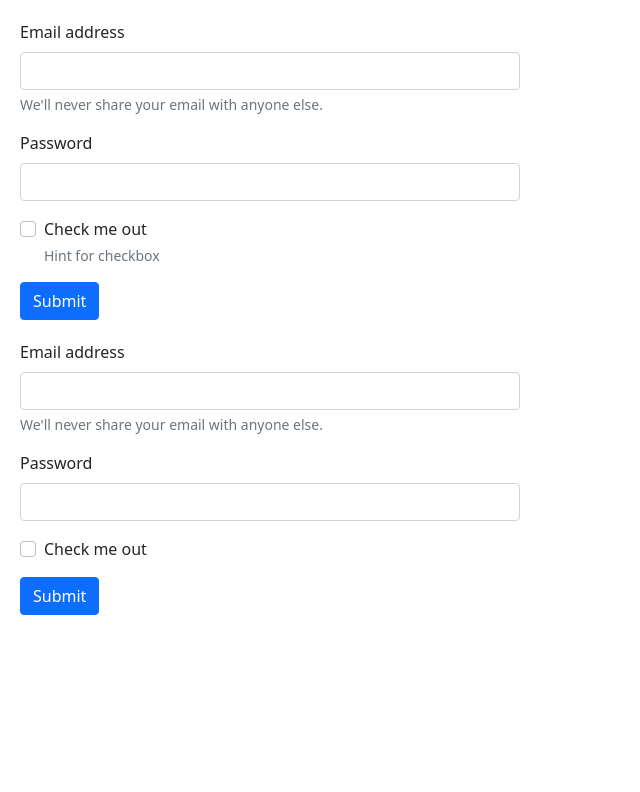
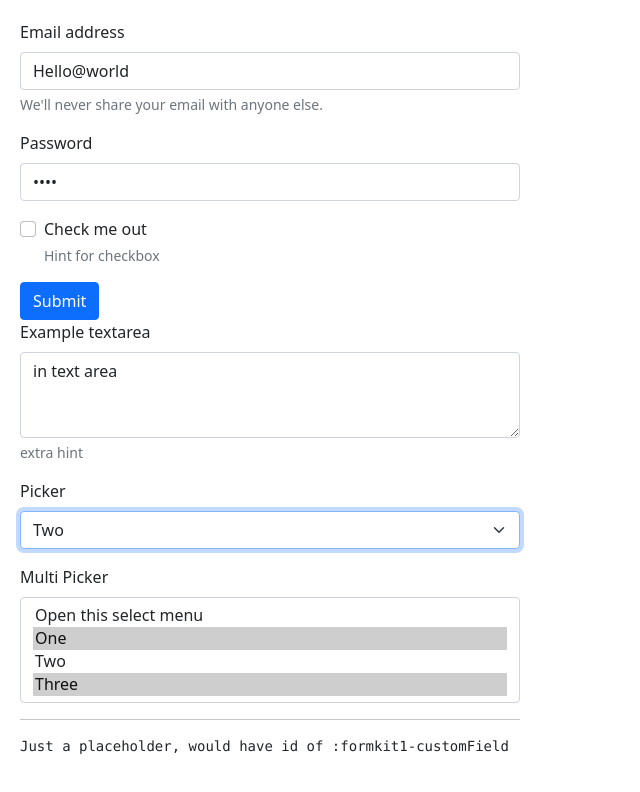
Before and after one commit to macvek/formkitten, a website: page index.html in a window 1280 px wide. Shown: the whole page, without its empty margins (0-640 px from the left). Drawn offline with nearby package versions, Linux system fonts and the light colour scheme.

Commit message:
First version published to NPM

```diff
--- /dev/null
+++ b/formkitten.class.js
@@ -0,0 +1,449 @@
+class FormKitten {
+    static globalId = 0;
+    content = [];
+    validationPacks = [];
+    knownIds = new Set();
+    instanceId = ++FormKitten.globalId;
+    builtForm;
+
+    multiSelect(modelName, caption, values, hint) {
+        return this.select(modelName, caption, values, hint, true);
+    }
+
+    select(modelName, caption, values, hint, multiple=false) {
+        let selectId = this._idFor(modelName);
+
+        let optionsList = [];
+        for (let each of values) {
+            optionsList.push( this._objectToNode('option', each));
+        }
+
+        let options = optionsList.join('\n');
+
+        let multipleHint = multiple?'multiple':''
+
+        let template = `
+            <div class="mb-3">
+            <label for="${selectId}" class="form-label">${caption}</label>
+            <select id="${selectId}" ${multipleHint} class="form-select">
+                ${options}
+            </select>
+            </div>
+        `;
+
+        this._pushAsHTML(template);
+        return selectId;
+    }
+
+    option(caption, attributes) {
+        return { caption, attributes };
+    }
+
+    submit(caption) {
+        let template = `<button type="submit" class="btn btn-primary">${caption}</button>`;
+        this._pushAsHTML(template);
+    }
+
+    checkbox(modelName, caption, hint) {
+        let inputId = this._idFor(modelName);
+        let [hintTemplate, hintPointer] = this._hintLabelTemplate(hint, modelName);
+        let template = `
+            <div class="mb-3 form-check">
+                <input type="checkbox" class="form-check-input" id="${inputId}" ${hintPointer}>
+                <label for="${inputId}" class="form-check-label">${caption}</label>
+                ${hintTemplate}
+            </div>
+        `;
+
+        this._pushAsHTML(template);
+        return inputId;
+    }
+
+    textarea(modelName, caption, hint) {
+        let inputId = this._idFor(modelName);
+        let [hintTemplate, hintPointer] = this._hintLabelTemplate(hint, modelName);
+
+        let template = `
+        <div class="mb-3">
+            <label for="${inputId}" class="form-label">${caption}</label>
+            <textarea class="form-control" id="${inputId}" rows="3" ${hintPointer}></textarea>
+            ${hintTemplate}
+        </div>
+        `;
+
+        this._pushAsHTML(template);
+        return inputId;
+    }
+
+    inputEmail(modelName, caption, hint) {
+        return this.input(modelName, 'email', caption, hint);
+    }
+
+    inputPassword(modelName, caption, hint) {
+        return this.input(modelName, 'password', caption, hint);
+    }
+
+    inputText(modelName, caption, hint) {
+        return this.input(modelName, 'text', caption, hint);
+    }
+
+    input(modelName, type, caption, hint) {
+        let inputId = this._idFor(modelName);
+        let [hintTemplate, hintPointer] = this._hintLabelTemplate(hint, modelName);
+
+        let template = `
+        <div class="mb-3">
+            <label for="${inputId}" class="form-label">${caption}</label>
+            <input type="${type}" class="form-control" id="${inputId}" ${hintPointer}>
+            ${hintTemplate}
+        </div>
+        `;
+
+        this._pushAsHTML(template);
+        return inputId;
+    }
+
+    /**
+     * Adds a custom component to a form; component must be a DOM Element;
+     * factoryCallback is in form (idForInput:string)=>(DOMElement);
+     * Returned element must be detached, because FormKit will attach it on 'build' operation.
+     * DOM element is created during this method invocation.
+     *
+     * if idForInput is set to created input, then all model related operations will apply to such input.
+     * @param {*} modelName name of field to attach to
+     * @param {*} factoryCallback (idForInput:string)=>(DOMElement)
+     * @returns id for input; same value which is passed to factoryCallback
+     */
+    custom(modelName, factoryCallback) {
+        let inputId = this._idFor(modelName);
+        let domElement = factoryCallback(inputId);
+        this.content.push(domElement);
+        return inputId;
+    }
+
+    /**
+     * Allows putting any DOM element between form controls; it is used for decoration, extra texts or separators.
+     * @param {*} domElement
+     */
+    element(domElement) {
+        this.content.push(domElement);
+    }
+
+    /**
+     * Builds dom element <form>
+     * @param {Boolean} withValidation triggers if submit should check form validation
+     * @returns DOM element form
+     */
+    build(withValidation=false) {
+        let form = document.createElement('form');
+        this.builtForm = form;
+        for (let each of this.content) {
+            form.appendChild(each);
+        }
+
+        let self = this;
+        if (withValidation) {
+            form.setAttribute('novalidate','');
+            form.addEventListener('submit', (event) => {
+                let passed = self.triggerValidation();
+                if (!passed) {
+                    event.preventDefault();
+                    event.stopPropagation();
+                }
+            }, true);
+        }
+
+        return form;
+    }
+
+    /**
+     * triggers form validation and returns if form passes it
+     * @returns boolean - if form is valid
+     */
+    triggerValidation() {
+        this._triggerValidationCallbacks();
+        let ret = this.builtForm.checkValidity();
+        this.builtForm.classList.add('was-validated');
+
+        return ret;
+    }
+
+    /**
+     * Applies validation rules to form elements.
+     * This method finds bound controls from model (by property name) and adds attributes (property values) to them.
+     * There are 2 special attributes: withCallback, withInvalidFeedback.
+     *
+     * withCallback must hold callback in form of (inputValue:string, modelName:string) => text:String,
+     * where:
+     *  inputValue - value loaded from control
+     *  modelName - path in model
+     *  return text - error message for invalid control; valid control should return something which is (==) false (like nothing, or false or '')
+     *
+     * example of model:
+     * { "model.name" : {required:''},
+       "other": {min:10, withInvalidFeedback:"requires at least 10 characters"},
+       "onlyHello": { withCallback: ( value => value != "Hello" ? "only Hello accepted;" : '') }
+     };
+     * @param {*} model with validation properties
+     */
+
+    applyValidation(model) {
+        for (let each of this.knownIds) {
+            let fromModel = this._loadValue(model, each);
+            if (fromModel !== undefined) {
+                let domInput = document.getElementById(this._idFor(each));
+                for (let attrName in fromModel) {
+                    let attrValue = fromModel[attrName];
+                    switch(attrName) {
+                    case 'withCallback':
+                        this._addValidationCallback(domInput, attrName, attrValue);
+                        break;
+                    case 'withInvalidFeedback':
+                        this._addInvalidFeedbackText(domInput, attrValue);
+                        break;
+                    default:
+                        domInput.setAttribute(attrName, attrValue);
+                    }
+                }
+            }
+        }
+    }
+
+
+
+    /**
+     * Loads values from model and places into form fields
+     * @param {*} model Object with fields matching paths from defined form elements
+     */
+    loadFrom(model) {
+        for (let each of this.knownIds) {
+            let fromModel = this._loadValue(model, each);
+            if (fromModel !== undefined) {
+                let domInput = document.getElementById(this._idFor(each));
+                if (domInput) {
+                    this._fillDOMInputValue(domInput, fromModel);
+                }
+            }
+        }
+    }
+
+    /**
+     * Puts values from form elements into model fields
+     * @param {*} model Destination for values from form elements
+     */
+    storeTo(model) {
+        for (let modelName of this.knownIds) {
+            let domInput = document.getElementById(this._idFor(modelName));
+            if (domInput) {
+                let value = this._loadDOMInputValue(domInput);
+                if (typeof value !== 'undefined') {
+                    this._storeValue(model, modelName, value);
+                }
+            }
+        }
+    }
+
+    _loadValue(model, varName) {
+        if (typeof model !== 'object') {
+            console.error('incorrect model', model);
+            throw 'Model must be an object';
+        }
+        if (typeof model[varName] !== 'undefined') {
+            return model[varName];
+        }
+
+        let parts = varName.split('.');
+        let nextInLine = model[parts[0]];
+        if (typeof nextInLine === 'object') {
+            parts.splice(0,1);
+            if (parts.length > 0) {
+                return this._loadValue(nextInLine, parts.join('.'));
+            }
+        }
+    }
+
+    _storeValue(model, varName, value) {
+        let parts = varName.split('.');
+        if (parts.length > 1) {
+            let head = parts[0];
+            let nextModel;
+            if (typeof model[head] === 'object') {
+                nextModel = model[head];
+            }
+            else {
+                nextModel = {};
+            }
+
+            parts.splice(0,1);
+            this._storeValue(nextModel, parts.join('.'), value);
+            model[head] = nextModel;
+        }
+        else {
+            model[varName] = value;
+        }
+    }
+
+    _addInvalidFeedbackText(domInput, text) {
+        let template = `<div class='invalid-feedback'>${text}</div>`;
+        let node = this._pickFromHTML(template);
+        let parent = domInput.parentNode;
+        let after = domInput.nextSibling;
+        if (!after) {
+            parent.appendChild(node);
+        }
+        else {
+            parent.insertBefore(node, after);
+        }
+
+    }
+
+    _addValidationCallback(domInput, modelName, callback) {
+        this.validationPacks.push({
+            domInput,
+            modelName,
+            callback
+        });
+    }
+
+    _triggerValidationCallbacks() {
+        for (let pack of this.validationPacks) {
+            let value = this._loadDOMInputValue(pack.domInput);
+            let text = pack.callback(value, pack.modelName);
+            if (!text) {
+                text = '';
+                this._restoreInvalidFeedbackText(pack.domInput);
+            }
+
+            if (text !== '') {
+                this._replaceInvalidFeedbackText(pack.domInput, text);
+            }
+
+            pack.domInput.setCustomValidity(text);
+        }
+    }
+
+    _loadDOMInputValue(domInput) {
+        let tagName = domInput.tagName;
+        if (!tagName) return;
+        switch(domInput.tagName.toLowerCase()) {
+            case 'select': if (domInput.hasAttribute('multiple')) { return this._loadMultiSelectValue(domInput);}
+            case 'textarea':
+            case 'input': return this._loadHTMLInputValue(domInput);
+        }
+    }
+
+    _fillDOMInputValue(domInput, fromModel) {
+        let tagName = domInput.tagName;
+        if (!tagName) return;
+        switch(domInput.tagName.toLowerCase()) {
+            case 'select': if (domInput.hasAttribute('multiple')) { return this._fillMultiSelectValue(domInput, fromModel);}
+            case 'textarea':
+            case 'input': return this._fillHTMLInputValue(domInput, fromModel);
+        }
+    }
+
+    _loadHTMLInputValue(htmlInput) {
+        if (htmlInput.getAttribute('type') === 'checkbox') {
+            return htmlInput.checked;
+        }
+        else {
+            return htmlInput.value;
+        }
+    }
+
+    _fillHTMLInputValue(htmlInput, value) {
+        if (htmlInput.getAttribute('type') === 'checkbox') {
+            htmlInput.checked = true === value;
+        }
+        else {
+            htmlInput.value = value;
+            htmlInput.focus();
+        }
+    }
+
+    _loadMultiSelectValue(htmlInput) {
+        let options = htmlInput.querySelectorAll(`option`);
+        let values = []
+        for (let opt of options) {
+            if (opt.selected) {
+                values.push(opt.value);
+            }
+        }
+
+        return values;
+    }
+
+    _restoreInvalidFeedbackText(domInput) {
+        let feedbackNode = domInput.nextSibling;
+        if (feedbackNode && feedbackNode.classList.contains('invalid-feedback')) {
+            let tempNode = feedbackNode.querySelector('.temporary');
+            if (tempNode) {
+                let restoredText = tempNode.innerHTML;
+                feedbackNode.innerHTML = restoredText;
+            }
+        }
+    }
+
+    _replaceInvalidFeedbackText(domInput, text) {
+        let feedbackNode = domInput.nextSibling;
+        if (feedbackNode && feedbackNode.classList.contains('invalid-feedback')) {
+            let replacement = `<div class="temporary" style="display:none">${feedbackNode.innerHTML}</div>${text}</div>`;
+            feedbackNode.innerHTML = replacement;
+        }
+    }
+
+
+    _fillMultiSelectValue(htmlInput, values) {
+        if (!Array.isArray(values)) {
+            return;
+        }
+        let options = htmlInput.querySelectorAll(`option`);
+        for (let opt of options) {
+            let value = opt.value;
+
+            opt.selected = values.indexOf(value) != -1;
+        }
+    }
+
+    _hintLabelTemplate(hint, modelName) {
+        let hintTemplate = '';
+        let hintPointer = '';
+        if (hint) {
+            let hintId = this._idFor(`${modelName}-hint`);
+            hintTemplate =`<div id="${hintId}" class="form-text">${hint}</div>`;
+            hintPointer = `aria-describedby="${hintId}"`;
+        }
+        return [hintTemplate, hintPointer];
+    }
+
+    _pickFromHTML(template) {
+        let parent = document.createElement('div');
+        parent.innerHTML = template.trim();
+        let ret = parent.firstChild;
+        parent.removeChild(ret);
+
+        return ret;
+    }
+
+    _objectToNode(nodeName, obj) {
+        let caption = obj.caption;
+        let attrs = obj.attributes;
+        let selectedMark = attrs.selected ? 'selected' : '';
+        let valueMark = attrs.value ? `value="${attrs.value}"` : '';
+        let disabledMark = attrs.disabled ? 'disabled' : '';
+        let readonlyMark = attrs.readonly ? 'readonly' : '';
+        let packedItem = `<${nodeName} ${valueMark} ${selectedMark} ${disabledMark} ${readonlyMark}>${caption}</${nodeName}>`;
+
+        return packedItem;
+    }
+
+    _pushAsHTML(template) {
+        let x = this._pickFromHTML(template);
+        this.content.push(x);
+    }
+
+    _idFor(name) {
+        this.knownIds.add(name);
+        return `formkit${this.instanceId}-${name}`;
+    }
+}
--- a/index.html
+++ b/index.html
@@ -1,33 +1,11 @@
 <html>
     <head>
-    <link href="https://cdn.jsdelivr.net/npm/bootstrap@5.0.0-beta3/dist/css/bootstrap.min.css" rel="stylesheet" integrity="sha384-eOJMYsd53ii+scO/bJGFsiCZc+5NDVN2yr8+0RDqr0Ql0h+rP48ckxlpbzKgwra6" crossorigin="anonymous">
+        <link href="node_modules/bootstrap/dist/css/bootstrap.min.css" rel="stylesheet">
     </head>
 
     <body>
 
         <div class="custombox" id="root"></div>
-
-
-        <div class="custombox" id="sample">
-            <form>
-                <div class="mb-3">
-                  <label for="exampleInputEmail1" class="form-label">Email address</label>
-                  <input type="email" class="form-control" id="exampleInputEmail1" aria-describedby="emailHelp">
-                  <div id="emailHelp" class="form-text">We'll never share your email with anyone else.</div>
-                </div>
-                <div class="mb-3">
-                  <label for="exampleInputPassword1" class="form-label">Password</label>
-                  <input type="password" class="form-control" id="exampleInputPassword1">
-                </div>
-                <div class="mb-3 form-check">
-                  <input type="checkbox" class="form-check-input" id="exampleCheck1">
-                  <label class="form-check-label" for="exampleCheck1">Check me out</label>
-                </div>
-                <button type="submit" class="btn btn-primary">Submit</button>
-              </form>
-
-        </div>
-
 
         <style>
             .custombox {
@@ -36,109 +14,92 @@
             }
         </style>
 
+        <script src="node_modules/jquery/dist/jquery.min.js"></script>
+        <script src="node_modules/bootstrap/dist/js/bootstrap.bundle.min.js"></script>
 
-
-
-        <script src="https://cdn.jsdelivr.net/npm/bootstrap@5.0.0-beta3/dist/js/bootstrap.bundle.min.js" integrity="sha384-JEW9xMcG8R+pH31jmWH6WWP0WintQrMb4s7ZOdauHnUtxwoG2vI5DkLtS3qm9Ekf" crossorigin="anonymous"></script>
-
+        <script src="formkitten.class.js"></script>
         <script>
 
             function start() {
-                let f = new FormKit();
+                let version = 3;
+                let all = true;
+                let f = new FormKitten();
+                if (version == 1 || all) {
                     f.inputEmail('emailField', "Email address", `We'll never share your email with anyone else.`);
-                f.inputPassword('passwordField', "Password");
+                    f.inputPassword('embedded.passwordField', "Password");
                     f.checkbox('checkboxField', 'Check me out', "Hint for checkbox");
                     f.submit('Submit');
-                document.querySelector('#root').appendChild(f.build());
+                }
+                if (version == 2 || all) {
+                    f.textarea("textareaField", "Example textarea", "extra hint");
+                }
+                if (version == 3 || all) {
+                    let possibleValues = [
+                        f.option("Open this select menu",{selected:true}),
+                        f.option("One", {value:1}),
+                        f.option("Two", {value:2}),
+                        f.option("Three", {value:3})
+                    ]
+                    f.select("selectedField", "Picker", possibleValues, "extra hint");
+
+                    possibleValues = [
+                        f.option("Open this select menu",{selected:true}),
+                        f.option("One", {value:'a',selected:true}),
+                        f.option("Two", {value:'b',selected:true}),
+                        f.option("Three", {value:'c'})
+                    ]
+                    f.multiSelect("multiPicker", "Multi Picker", possibleValues, "extra hint");
                 }
 
-        </script>
+                let horizontalLine = document.createElement('hr');
 
-        <script>
-            class FormKit {
-                content = [];
+                f.element(horizontalLine);
 
-                submit(caption) {
-                    let template = `<button type="submit" class="btn btn-primary">${caption}</button>`;
-                    this.pushAsHTML(template);
+                f.custom("customField", id => {
+                    let pre = `
+                        <pre>Just a placeholder, would have id of :${id}</pre>
+                        <input id="${id}" type="hidden" />
+                    `;
+                    let it = document.createElement('div');
+                    it.innerHTML = pre;
+
+                    return it;
+                });
+
+
+                let formDOM = f.build(true);
+                document.querySelector('#root').appendChild(formDOM);
+                f.loadFrom({
+                    emailField:'Hello@world',
+                    embedded: {passwordField:'pass'},
+                    textareaField: 'in text area',
+                    selectedField:2,
+                    multiPicker:['a','c'],
+                    customField:1234
+                });
+
+                f.applyValidation({
+                    emailField:{required:'',withInvalidFeedback:'Please add email', withCallback: (value, modelName) => {
+                        console.log(`triggered custom from ${modelName} ${value}`);
+                        if (value !== "Hello@World" && value !== '') {
+                            return "Only Hello@World is accepted here";
+                        }
+                    }},
+                    checkboxField: {required:'', withInvalidFeedback:'You must accept the terms'},
+                    textareaField: {minlength:10}
+
+                })
+
+
+                formDOM.addEventListener('submit', event => {
+                    let newModel = {};
+                    f.storeTo(newModel);
+                    console.log(event, newModel);
+                    event.preventDefault();
+                });
+
             }
 
-                build() {
-                    let div = document.createElement('div');
-                    for (let each of this.content) {
-                        div.appendChild(each);
-                    }
-
-                    return div;
-                }
-
-                checkbox(modelName, caption, hint) {
-                    let inputId = this.idFor(modelName);
-                    let [hintTemplate, hintPointer] = this.hintLabelTemplate(hint, modelName);
-
-                    let template = `
-                    <div class="mb-3 form-check">
-                        <input type="checkbox" class="form-check-input" id="${inputId}" ${hintPointer}>
-                        <label for="${inputId}" class="form-check-label">${caption}</label>
-                        ${hintTemplate}
-                    </div>
-                    `;
-
-                    this.pushAsHTML(template);
-                }
-
-                inputEmail(modelName, caption, hint) {
-                    return this.input(modelName, 'email', caption, hint);
-                }
-
-                inputPassword(modelName, caption, hint) {
-                    return this.input(modelName, 'password', caption, hint);
-                }
-
-                inputText(modelName, caption, hint) {
-                    return this.input(modelName, 'text', caption, hint);
-                }
-
-                input(modelName, type, caption, hint) {
-                    let inputId = this.idFor(modelName);
-                    let [hintTemplate, hintPointer] = this.hintLabelTemplate(hint, modelName);
-
-                    let template = `
-                    <div class="mb-3">
-                        <label for="${inputId}" class="form-label">${caption}</label>
-                        <input type="${type}" class="form-control" id="${inputId}" ${hintPointer}>
-                        ${hintTemplate}
-                    </div>
-                    `;
-
-                    this.pushAsHTML(template);
-                }
-
-                hintLabelTemplate(hint, modelName) {
-                    let hintTemplate = '';
-                    let hintPointer = '';
-                    if (hint) {
-                        let hintId = this.idFor(`${modelName}-hint`);
-                        hintTemplate =`<div id="${hintId}" class="form-text">${hint}</div>`;
-                        hintPointer = `aria-describedby="${hintId}"`;
-                    }
-                    return [hintTemplate, hintPointer];
-                }
-
-                pushAsHTML(template) {
-                    let pack = document.createElement('div');
-                    pack.innerHTML = template;
-                    this.content.push(pack);
-                }
-
-                idFor(name) {
-                    return `formkit-${name}`;
-                }
-            }
-
-        </script>
-
-        <script>
             start();
         </script>
     </body>
```
Also changed, not shown: formkitten.js (added, +16 -0 lines), package.json (+17 -8 lines), test.js (added, +68 -0 lines), README.md (added), 1 other file. Lines whose indentation alone changed are shown as unchanged.
